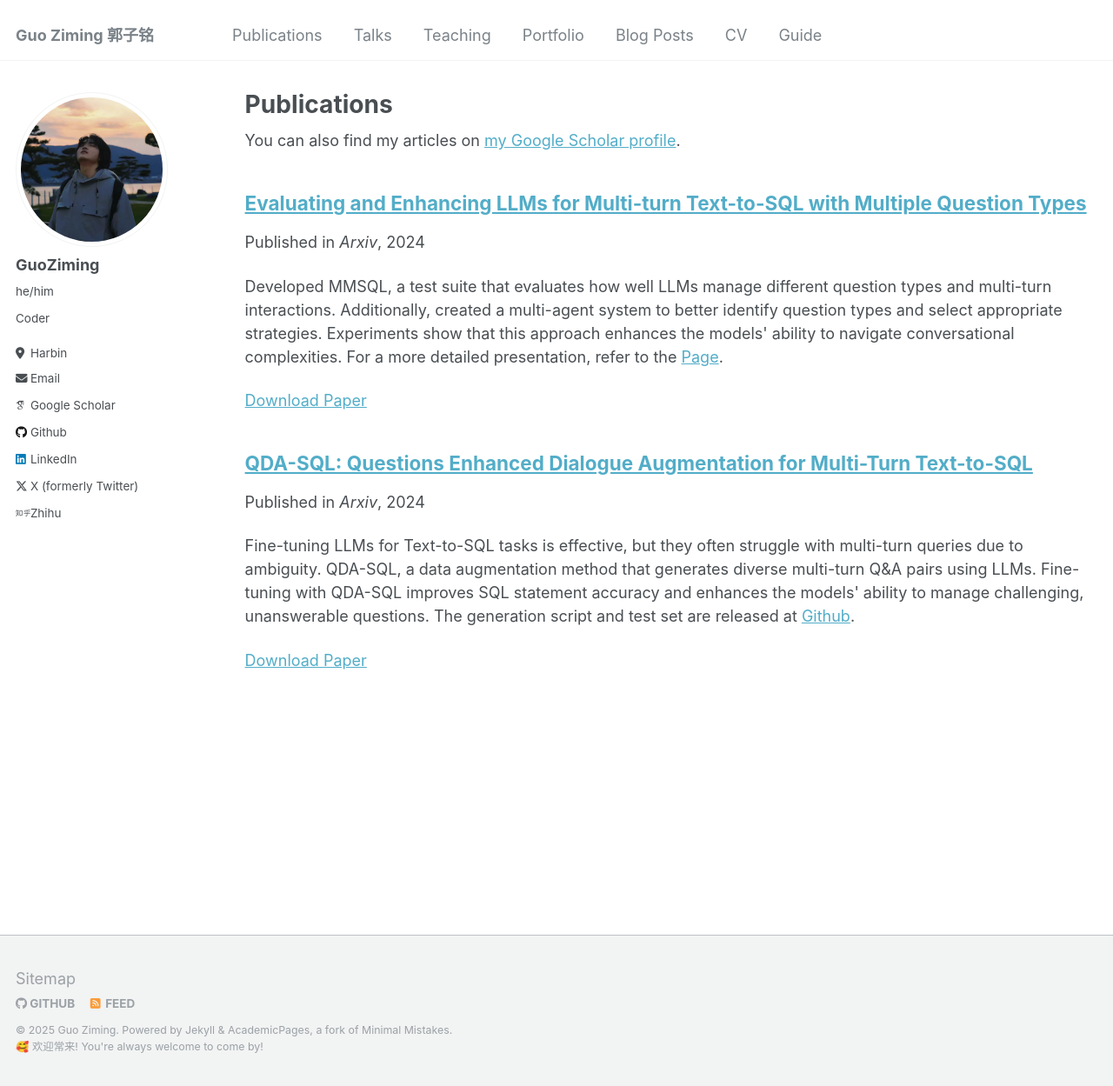
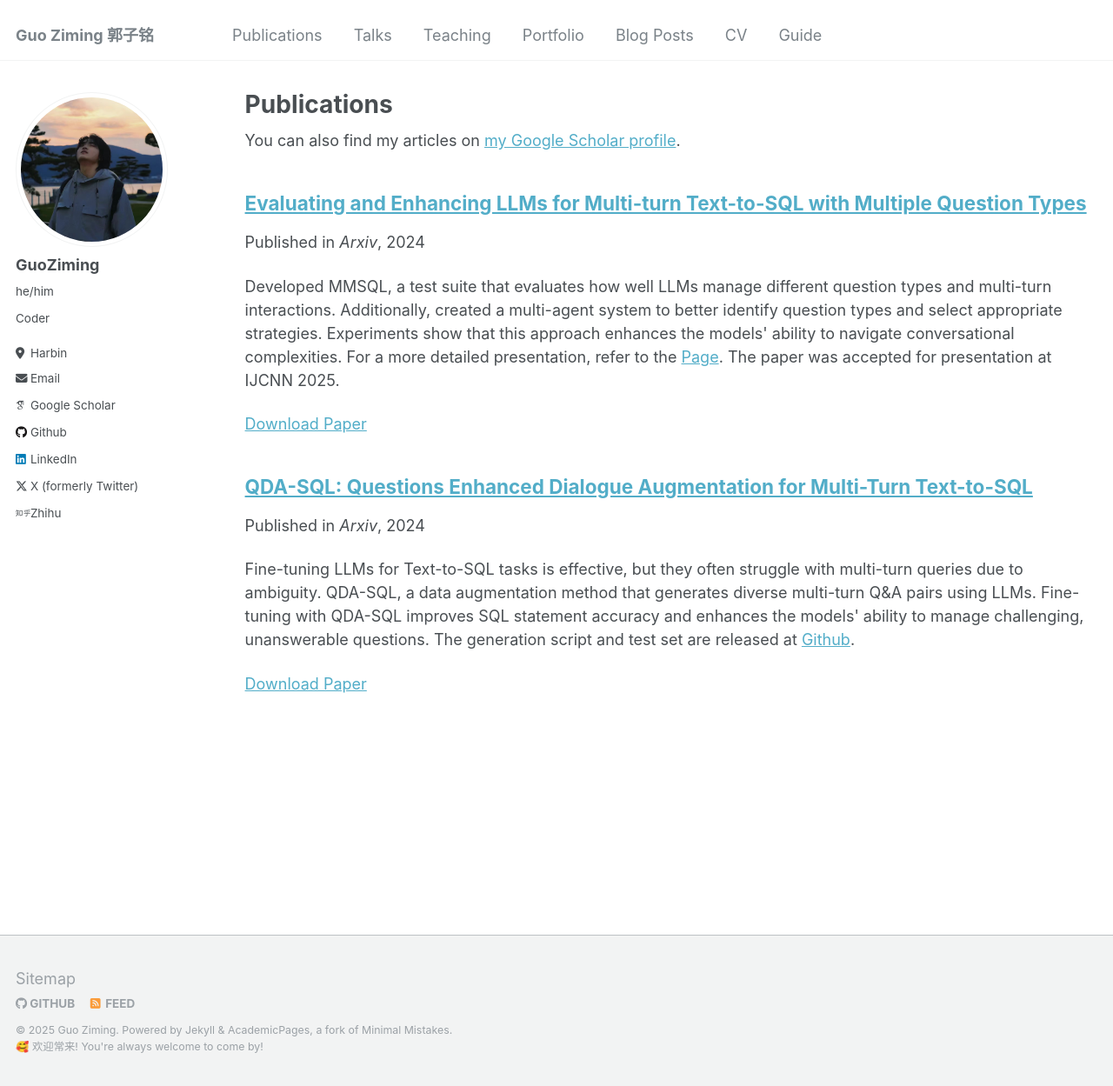
Before and after one commit to mcxiaoxiao/mcxiaoxiao.github.io, a Jekyll site: the page built from _pages/publications.md, in a window 1280 px wide and 1249 px high. Shown: the whole window at 87% size. Built offline with Jekyll 4.4.1, drawn with Linux system fonts in a browser that asks for light colours; some web fonts are replaced.

Commit message:
Update 2024-12-21-MMSQL-preprint.md

```diff
--- a/_publications/2024-12-21-MMSQL-preprint.md
+++ b/_publications/2024-12-21-MMSQL-preprint.md
@@ -2,10 +2,10 @@
 title: "Evaluating and Enhancing LLMs for Multi-turn Text-to-SQL with Multiple Question Types"
 collection: publications
 permalink: /publication/MMSQL
-excerpt: 'Developed MMSQL, a test suite that evaluates how well LLMs manage different question types and multi-turn interactions. Additionally, created a multi-agent system to better identify question types and select appropriate strategies. Experiments show that this approach enhances the models&apos; ability to navigate conversational complexities. For a more detailed presentation, refer to the [Page](https://mcxiaoxiao.github.io/MMSQL).'
+excerpt: 'Developed MMSQL, a test suite that evaluates how well LLMs manage different question types and multi-turn interactions. Additionally, created a multi-agent system to better identify question types and select appropriate strategies. Experiments show that this approach enhances the models&apos; ability to navigate conversational complexities. For a more detailed presentation, refer to the [Page](https://mcxiaoxiao.github.io/MMSQL). The paper was accepted for presentation at IJCNN 2025.'
 date: 2024-12-21
 venue: 'Arxiv'
 paperurl: 'https://arxiv.org/abs/2412.17867'
 ---
 
-Recent advancements in large language models (LLMs) have boosted text-to-SQL systems, but many miss the mark on handling real-world conversations. This can lead to issues with tricky questions that SQL alone can&apos;t solve. To tackle this, we created MMSQL, a test suite that checks how well LLMs handle different question types and multi-turn chats. We tested popular LLMs and found what affects their performance. Plus, we developed a multi-agent system to better identify question types and choose the right strategies. Our experiments show this enhances model&apos;s ability to navigate the complexities of conversational dynamics. For a more detailed presentation, refer to the [Page](https://mcxiaoxiao.github.io/MMSQL).  <br/><br/><img src='/images/multiagent.gif'>
+Recent advancements in large language models (LLMs) have boosted text-to-SQL systems, but many miss the mark on handling real-world conversations. This can lead to issues with tricky questions that SQL alone can&apos;t solve. To tackle this, we created MMSQL, a test suite that checks how well LLMs handle different question types and multi-turn chats. We tested popular LLMs and found what affects their performance. Plus, we developed a multi-agent system to better identify question types and choose the right strategies. Our experiments show this enhances model&apos;s ability to navigate the complexities of conversational dynamics. For a more detailed presentation, refer to the [Page](https://mcxiaoxiao.github.io/MMSQL). The paper was accepted for presentation at IJCNN 2025. <br/><br/><img src='/images/multiagent.gif'>
```
